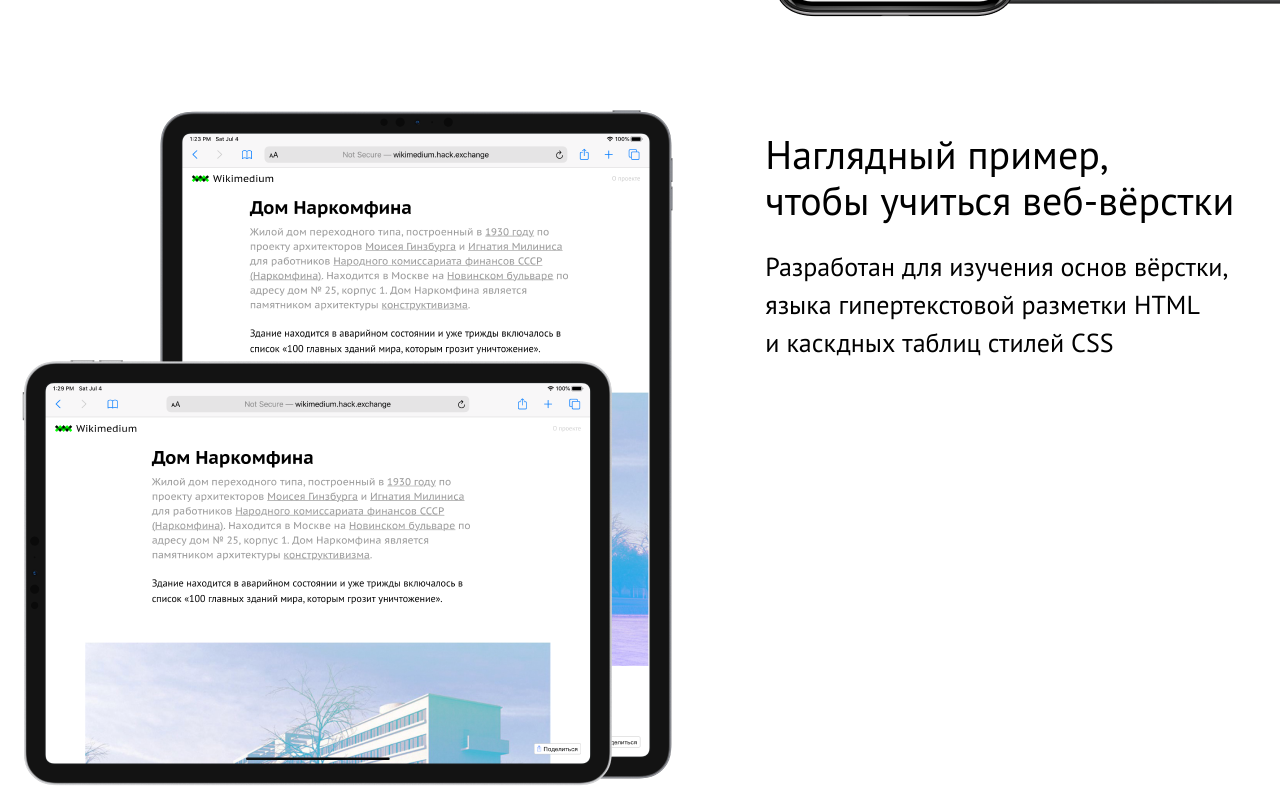
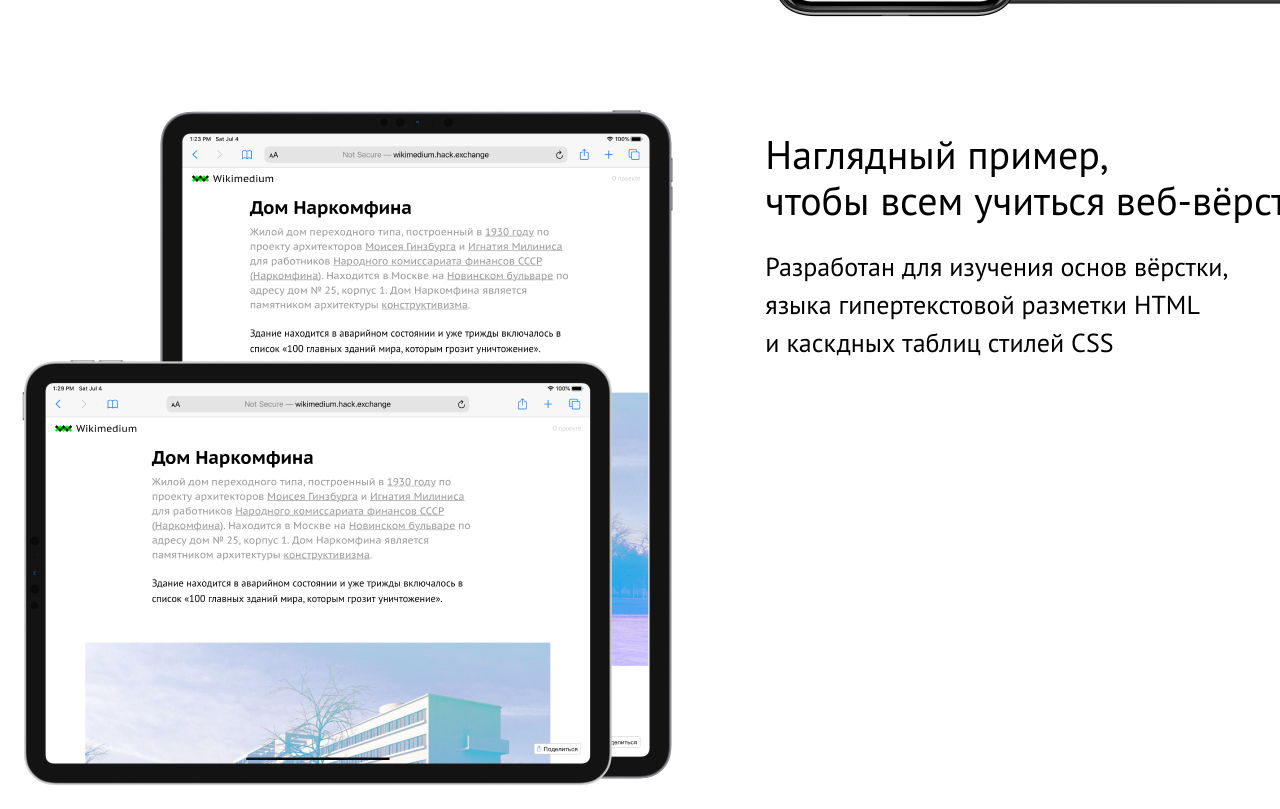
Before and after one commit to annkomkova/wikimedium_b22dz10, a plain HTML site: page about.html in a window 1280 px wide. Shown: the part 837-1646 px from the top of the page. Drawn offline with Linux system fonts and the light colour scheme; a web font is replaced by a local one.

Commit message:
Update about.html

```diff
--- a/about.html
+++ b/about.html
@@ -53,7 +53,7 @@
         <img src="images/about2.png" alt="">
       </div>
       <div>
-        <h2>Наглядный пример, <br> чтобы учиться веб-вёрстки</h2>
+        <h2>Наглядный пример, <br> чтобы всем учиться веб-вёрстки</h2>
         <p>Разработан для изучения основ вёрстки, <br>языка гипертекстовой разметки HTML <br>и каскдных таблиц стилей CSS</p>
       </div>
     </section>
```
